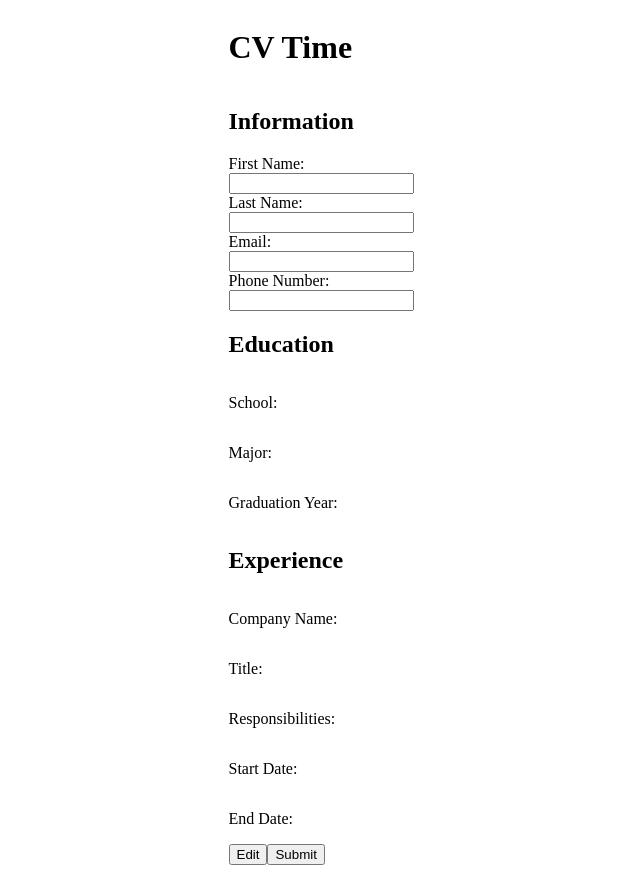
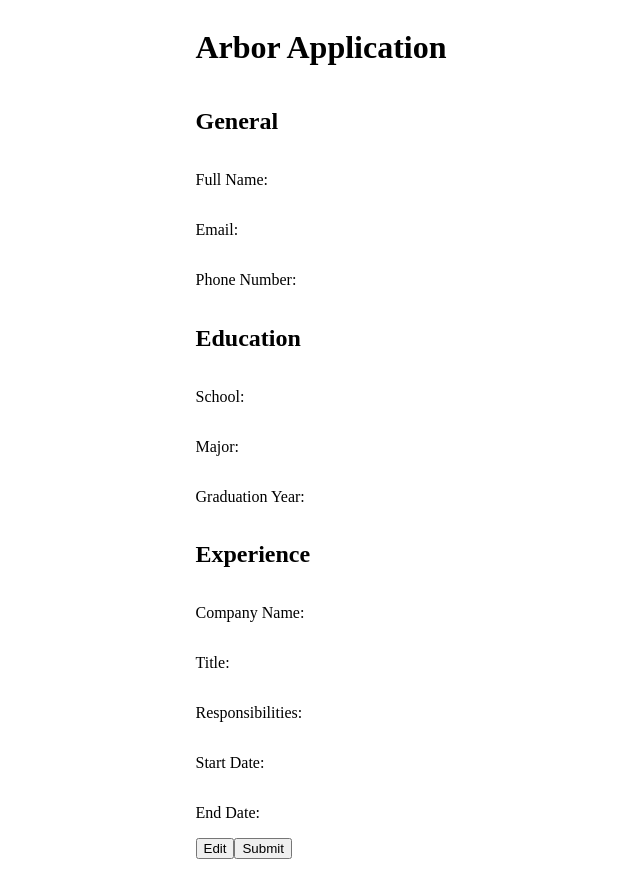
Before and after one commit to Lucrum/cv-application, a React (Vite) app: page / in a window 1280 px wide. Both pictures are taken after a click on the button "Next". Shown: the whole page, without its empty margins (319-959 px from the left). Built offline with nearby package versions, Linux system fonts and the light colour scheme.

Commit message:
Advancement for general info Thank you note for applying

```diff
--- a/src/Application.jsx
+++ b/src/Application.jsx
@@ -87,9 +87,18 @@ function Application() {
     setSubmissionStep(submissionStep - 1);
   };
 
+  if (submissionStep === 2) {
     return (
       <>
-      <h1>CV Time</h1>
+        <h2>Thank you for applying!</h2>
+      </>
+    );
+  } else {
+    return (
+      <>
+        <h1>Arbor Application</h1>
+        <div className="section">
+          <h2>General</h2>
           <GeneralInfo
             personInfo={personInfo}
             handleFirstName={handleFirstNameChange}
@@ -98,6 +107,7 @@ function Application() {
             handlePhone={handlePhoneNumberChange}
             editable={submissionStep === 0}
           />
+        </div>
         <div className="section">
           <h2>Education</h2>
           <Education
@@ -130,5 +140,6 @@ function Application() {
       </>
     );
   }
+}
 
 export default Application;
--- a/src/components/GeneralInfo.jsx
+++ b/src/components/GeneralInfo.jsx
@@ -1,26 +1,28 @@
+import TextInputField from "./TextInputField";
+
 function GeneralInfo({
   personInfo,
   handleFirstName,
   handleLastName,
   handleEmail,
   handlePhone,
+  editable,
 }) {
+  if (editable) {
+    // there is currently no component for emails or tels
     return (
-    <div className="section">
-      <h2>Information</h2>
-      <label htmlFor="first-name">First Name: </label>
-      <input
-        type="text"
+      <>
+        <TextInputField
+          id={"first-name"}
+          prompt={"First Name: "}
           value={personInfo.firstName}
-        onChange={handleFirstName}
-        id="first-name"
+          handleTextChange={handleFirstName}
         />
-      <label htmlFor="last-name">Last Name: </label>
-      <input
-        type="text"
+        <TextInputField
+          id={"last-name"}
+          prompt={"Last Name: "}
           value={personInfo.lastName}
-        onChange={handleLastName}
-        id="last-name"
+          handleTextChange={handleLastName}
         />
         <label htmlFor="email">Email: </label>
         <input
@@ -36,8 +38,17 @@ function GeneralInfo({
           onChange={handlePhone}
           id="phone-number"
         />
-    </div>
+      </>
     );
+  } else {
+    return (
+      <>
+        <p>Full Name: {personInfo.firstName + " " + personInfo.lastName}</p>
+        <p>Email: {personInfo.email}</p>
+        <p>Phone Number: {personInfo.phoneNumber}</p>
+      </>
+    );
+  }
 }
 
 export default GeneralInfo;
```
Lines whose indentation alone changed are shown as unchanged.
